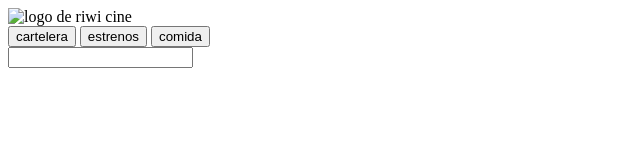
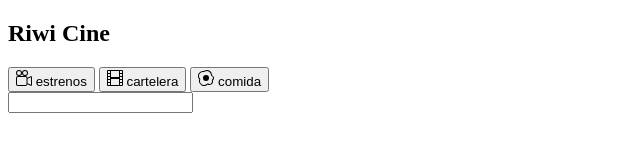
Before and after one commit to Duvingrand/Cinema-riwi, a plain HTML site: page index.html in a window 1280 px wide. Shown: the whole page, without its empty margins (0-640 px from the left). Drawn offline with Linux system fonts and the light colour scheme.

Commit message:
creación de la barra nav real

```diff
--- a/index.html
+++ b/index.html
@@ -23,13 +23,30 @@
     <header>
         <section id="header-izquierda">
             <a href="" id="boton-menu"></a>
-            <img src="" alt="logo de riwi cine">
+            <h1>Riwi Cine</h1>
         </section>
         <section id="header-centro">
             <nav>
-                <button>cartelera</button>
-                <button>estrenos</button>
-                <button>comida</button>
+                <a href=""><button><svg xmlns="http://www.w3.org/2000/svg" width="16" height="16" fill="currentColor"
+                            class="bi bi-camera-reels" viewBox="0 0 16 16">
+                            <path d="M6 3a3 3 0 1 1-6 0 3 3 0 0 1 6 0M1 3a2 2 0 1 0 4 0 2 2 0 0 0-4 0" />
+                            <path
+                                d="M9 6h.5a2 2 0 0 1 1.983 1.738l3.11-1.382A1 1 0 0 1 16 7.269v7.462a1 1 0 0 1-1.406.913l-3.111-1.382A2 2 0 0 1 9.5 16H2a2 2 0 0 1-2-2V8a2 2 0 0 1 2-2zm6 8.73V7.27l-3.5 1.555v4.35zM1 8v6a1 1 0 0 0 1 1h7.5a1 1 0 0 0 1-1V8a1 1 0 0 0-1-1H2a1 1 0 0 0-1 1" />
+                            <path d="M9 6a3 3 0 1 0 0-6 3 3 0 0 0 0 6M7 3a2 2 0 1 1 4 0 2 2 0 0 1-4 0" />
+                        </svg> estrenos</button></a>
+                <a href=""><button><svg xmlns="http://www.w3.org/2000/svg" width="16" height="16" fill="currentColor"
+                            class="bi bi-film" viewBox="0 0 16 16">
+                            <path
+                                d="M0 1a1 1 0 0 1 1-1h14a1 1 0 0 1 1 1v14a1 1 0 0 1-1 1H1a1 1 0 0 1-1-1zm4 0v6h8V1zm8 8H4v6h8zM1 1v2h2V1zm2 3H1v2h2zM1 7v2h2V7zm2 3H1v2h2zm-2 3v2h2v-2zM15 1h-2v2h2zm-2 3v2h2V4zm2 3h-2v2h2zm-2 3v2h2v-2zm2 3h-2v2h2z" />
+                        </svg> cartelera</button></a>
+                <a href=""><button><svg xmlns="http://www.w3.org/2000/svg" width="16" height="16" fill="currentColor"
+                            class="bi bi-egg-fried" viewBox="0 0 16 16">
+                            <path d="M8 11a3 3 0 1 0 0-6 3 3 0 0 0 0 6" />
+                            <path
+                                d="M13.997 5.17a5 5 0 0 0-8.101-4.09A5 5 0 0 0 1.28 9.342a5 5 0 0 0 8.336 5.109 3.5 3.5 0 0 0 5.201-4.065 3.001 3.001 0 0 0-.822-5.216zm-1-.034a1 1 0 0 0 .668.977 2.001 2.001 0 0 1 .547 3.478 1 1 0 0 0-.341 1.113 2.5 2.5 0 0 1-3.715 2.905 1 1 0 0 0-1.262.152 4 4 0 0 1-6.67-4.087 1 1 0 0 0-.2-1 4 4 0 0 1 3.693-6.61 1 1 0 0 0 .8-.2 4 4 0 0 1 6.48 3.273z" />
+                        </svg> comida</button></a>
+
+
             </nav>
         </section>
         <section id="header derecha">
```
